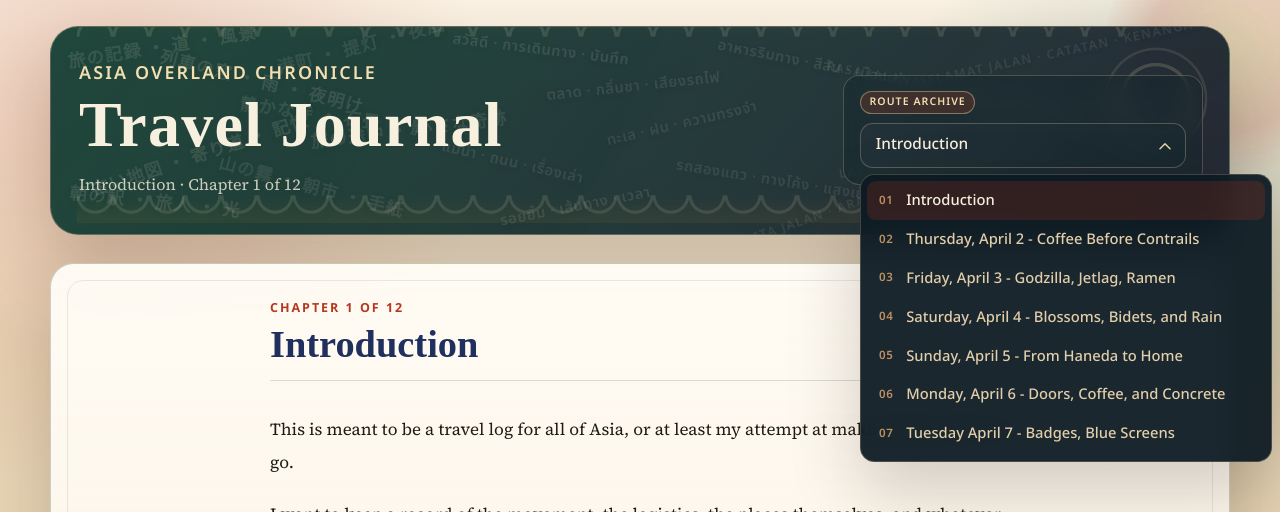
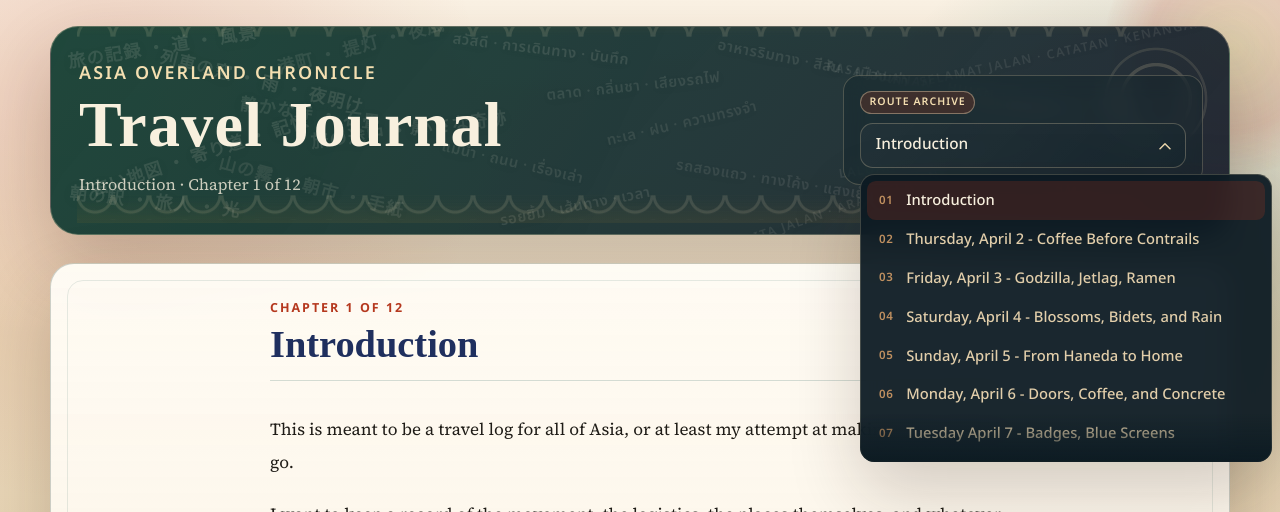
Before and after one commit to firstdivision/travel-narrative-generator, a React (Vite) app: page / in a window 1280 px wide. Both pictures are taken after a click on the button "Introduction". Shown: the top 512 px of the page. Built offline with nearby package versions, Linux system fonts and the light colour scheme.

Commit message:
Add chapter selctor overlay

```diff
--- a/src/components/ChapterSelector.jsx
+++ b/src/components/ChapterSelector.jsx
@@ -4,11 +4,13 @@ import { createPortal } from "react-dom";
 export function ChapterSelector({ chapters, currentSlug, loading, onJumpToChapter }) {
   const [open, setOpen] = useState(false);
   const [listPos, setListPos] = useState({ top: 0, left: 0, width: 0 });
+  const [canScrollDown, setCanScrollDown] = useState(false);
   const hasChapters = chapters.length > 0;
   const labelId = useId();
   const listboxId = useId();
   const buttonRef = useRef(null);
   const listRef = useRef(null);
+  const ulRef = useRef(null);
   const dropdownRef = useRef(null);
 
   const currentIndex = chapters.findIndex((c) => c.slug === currentSlug);
@@ -22,6 +24,19 @@ export function ChapterSelector({ chapters, currentSlug, loading, onJumpToChapte
       : currentChapter
         ? `${currentChapter.displaySlug || currentChapter.title}`
         : "Jump to chapter";
+
+  // Track whether the list can scroll further down
+  useLayoutEffect(() => {
+    if (!open) return;
+    const ul = ulRef.current;
+    if (!ul) return;
+    const check = () => {
+      setCanScrollDown(ul.scrollTop + ul.clientHeight < ul.scrollHeight - 1);
+    };
+    check();
+    ul.addEventListener("scroll", check, { passive: true });
+    return () => ul.removeEventListener("scroll", check);
+  }, [open]);
 
   // Compute dropdown position before paint when opening
   useLayoutEffect(() => {
@@ -130,13 +145,17 @@ export function ChapterSelector({ chapters, currentSlug, loading, onJumpToChapte
         </button>
 
         {open && createPortal(
+          <div
+            ref={listRef}
+            className="chapter-dropdown-portal"
+            style={{ top: listPos.top, left: listPos.left, width: listPos.width }}
+          >
             <ul
-            ref={listRef}
+              ref={ulRef}
               id={listboxId}
               role="listbox"
               aria-labelledby={labelId}
               className="chapter-dropdown-list"
-            style={{ top: listPos.top, left: listPos.left, width: listPos.width }}
             >
               {chapters.map((chapter, index) => (
                 <li
@@ -156,7 +175,11 @@ export function ChapterSelector({ chapters, currentSlug, loading, onJumpToChapte
                   </span>
                 </li>
               ))}
-          </ul>,
+            </ul>
+            {canScrollDown && (
+              <div className="chapter-dropdown-scroll-hint" aria-hidden="true" />
+            )}
+          </div>,
           document.body
         )}
       </div>
--- a/src/styles.css
+++ b/src/styles.css
@@ -532,9 +532,12 @@ h1 {
   transform: rotate(180deg);
 }
 
-.chapter-dropdown-list {
+.chapter-dropdown-portal {
   position: absolute;
   z-index: 9999;
+}
+
+.chapter-dropdown-list {
   margin: 0;
   padding: 0.35rem;
   list-style: none;
@@ -546,6 +549,17 @@ h1 {
   max-height: 18rem;
   overflow-y: auto;
   overscroll-behavior: contain;
+}
+
+.chapter-dropdown-scroll-hint {
+  position: absolute;
+  bottom: 0;
+  left: 0;
+  right: 0;
+  height: 3rem;
+  background: linear-gradient(to bottom, transparent, rgba(12, 26, 34, 0.92));
+  border-radius: 0 0 0.9rem 0.9rem;
+  pointer-events: none;
 }
 
 .chapter-dropdown-option {
```
Lines whose indentation alone changed are shown as unchanged.
